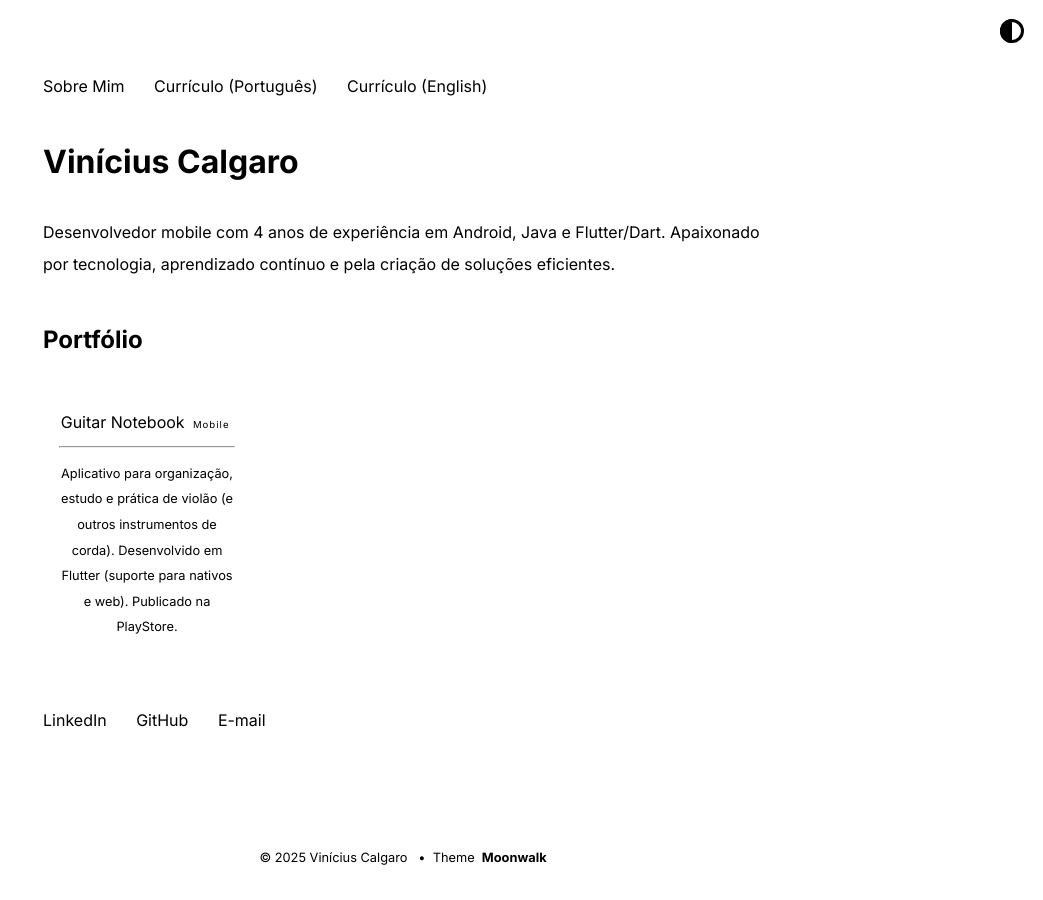
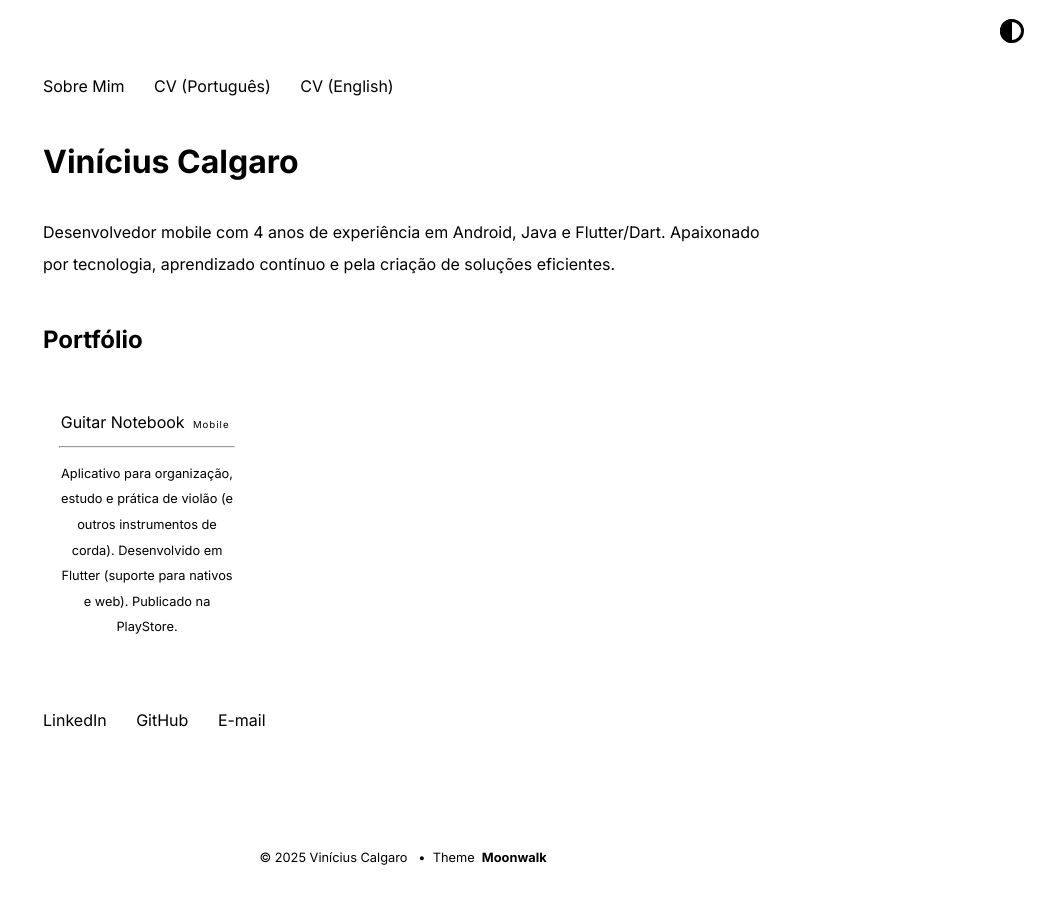
Before and after one commit to vinicalgaro/portfolio, a Jekyll site: the page built from index.md, in a window 1280 px wide. Shown: the whole page, without its empty margins (237-1280 px from the left). Built offline with Jekyll 4.4.1, drawn with Linux system fonts in a browser that asks for light colours.

Commit message:
Update home.yml

```diff
--- a/_data/home.yml
+++ b/_data/home.yml
@@ -3,10 +3,10 @@ navbar_entries:
   - title: Sobre Mim
     url: about
 
-  - title: Currículo (Português)
+  - title: CV (Português)
     url: curriculoViniciusCalgaroPTBR.pdf
 
-  - title: Currículo (English)
+  - title: CV (English)
     url: curriculoViniciusCalgaroENG.pdf
 
 # Seção de Portfólio - Mantida como você criou
```
